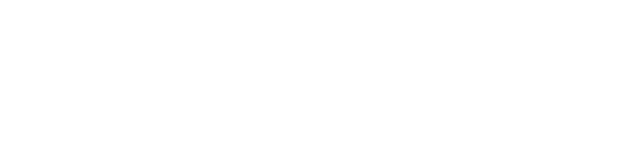
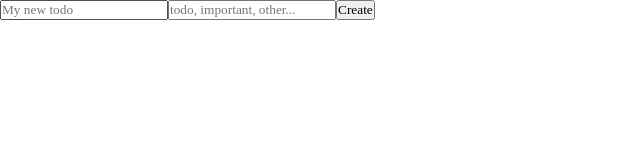
Before and after one commit to RomanFjur/ToDo, a plain HTML site: page index.html in a window 1280 px wide. Shown: the whole page, without its empty margins (0-640 px from the left). Drawn offline with Linux system fonts and the light colour scheme.

Commit message:
feat(script.js): trying to create class ToDoForm

```diff
--- a/index.html
+++ b/index.html
@@ -4,6 +4,7 @@
     <meta charset="utf-8">
     <title>ToDo</title>
     <link rel="stylesheet" href="style.css">
+    <link href=“https://fonts.googleapis.com/css2?family=Montserrat:wght@300;400;700&display=swap” rel=“stylesheet”>
   </head>
   <body></body>
   <script type="text/javascript" src="script.js"></script>
--- a/script.js
+++ b/script.js
@@ -0,0 +1,77 @@
+class ToDoForm {
+  constructor(selector, onSubmit) {
+    this.selector = selector;
+  }
+
+  createNameInput () {
+    let nameInput = document.createElement('input');
+    nameInput.type = 'text';
+    nameInput.name = 'name';
+    nameInput.placeholder = 'My new todo';
+    nameInput.classList.add('input');
+    this.selector.append(nameInput);
+    this.nameInput = nameInput;
+  }
+
+  createTagsInput () {
+    let tagsInput = document.createElement('input');
+    tagsInput.type = 'text';
+    tagsInput.name = 'tags';
+    tagsInput.placeholder = 'todo, important, other...';
+    tagsInput.classList.add('input');
+    this.selector.append(tagsInput);
+    this.tagsInput = tagsInput;
+  }
+
+  createSubmitButton () {
+    let submitButton = document.createElement('button');
+    submitButton.type = 'button';
+    submitButton.textContent = 'Create';
+    submitButton.classList.add('button');
+    this.selector.append(submitButton);
+    this.submit = submitButton;
+  }
+
+  getNameInputValue () {
+    this.nameInputValue = this.nameInput.value;
+    console.log(this.nameInputValue);
+  }
+
+  getTagsInputValue () {
+    this.tagsInputValue = this.tagsInput.value;
+    console.log(this.tagsInputValue);
+  }
+
+  getValues () {
+    this.getNameInputValue();
+    this.getTagsInputValue();
+    console.log('сработало');
+  }
+}
+
+let toDoForm = new ToDoForm(document.querySelector('body'));
+
+// --------------------------------------
+// Это будет работать в последнем классе!
+toDoForm.createNameInput();
+toDoForm.createTagsInput();
+toDoForm.createSubmitButton();
+
+toDoForm.submit.addEventListener('click', () => {
+  toDoForm.getValues();
+});
+// --------------------------------------
+
+class ToDoList {
+  constructor(selector, initialState = []) {
+
+  }
+  //Methods
+}
+
+class ToDosHandle {
+  constructor() {
+
+  }
+  //Methods
+}
--- a/style.css
+++ b/style.css
@@ -0,0 +1,12 @@
+@font-face {
+    font-family: 'Montserrat';
+    src: local('Montserrat-Regular') url('assets/fonts/Montserrat-Regular.ttf') format('truetype');
+    font-weight: 400;
+    font-style: normal;
+}
+
+* {
+  margin: 0;
+  padding: 0;
+  font-family: 'Montserrat';
+}
```
